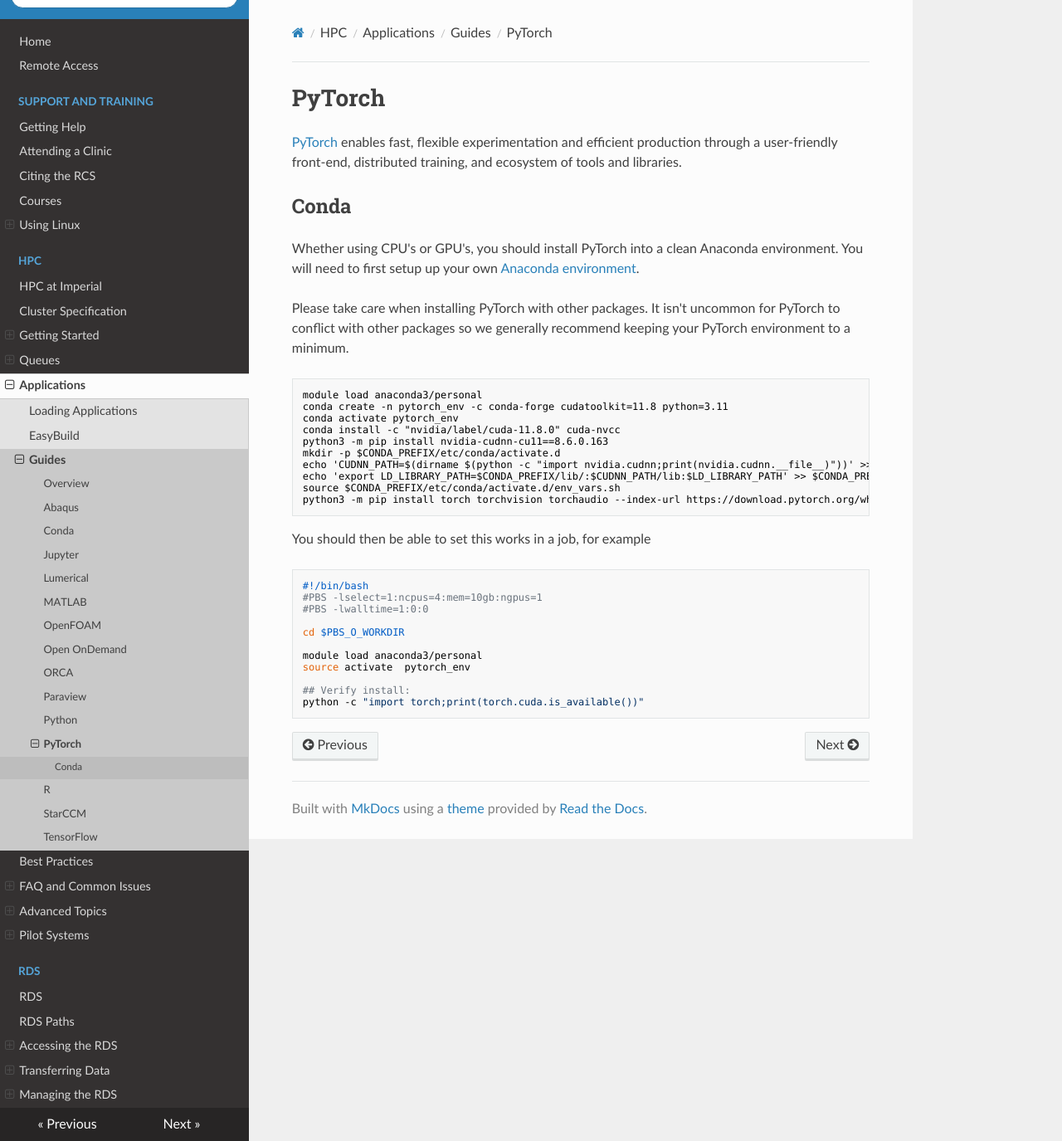
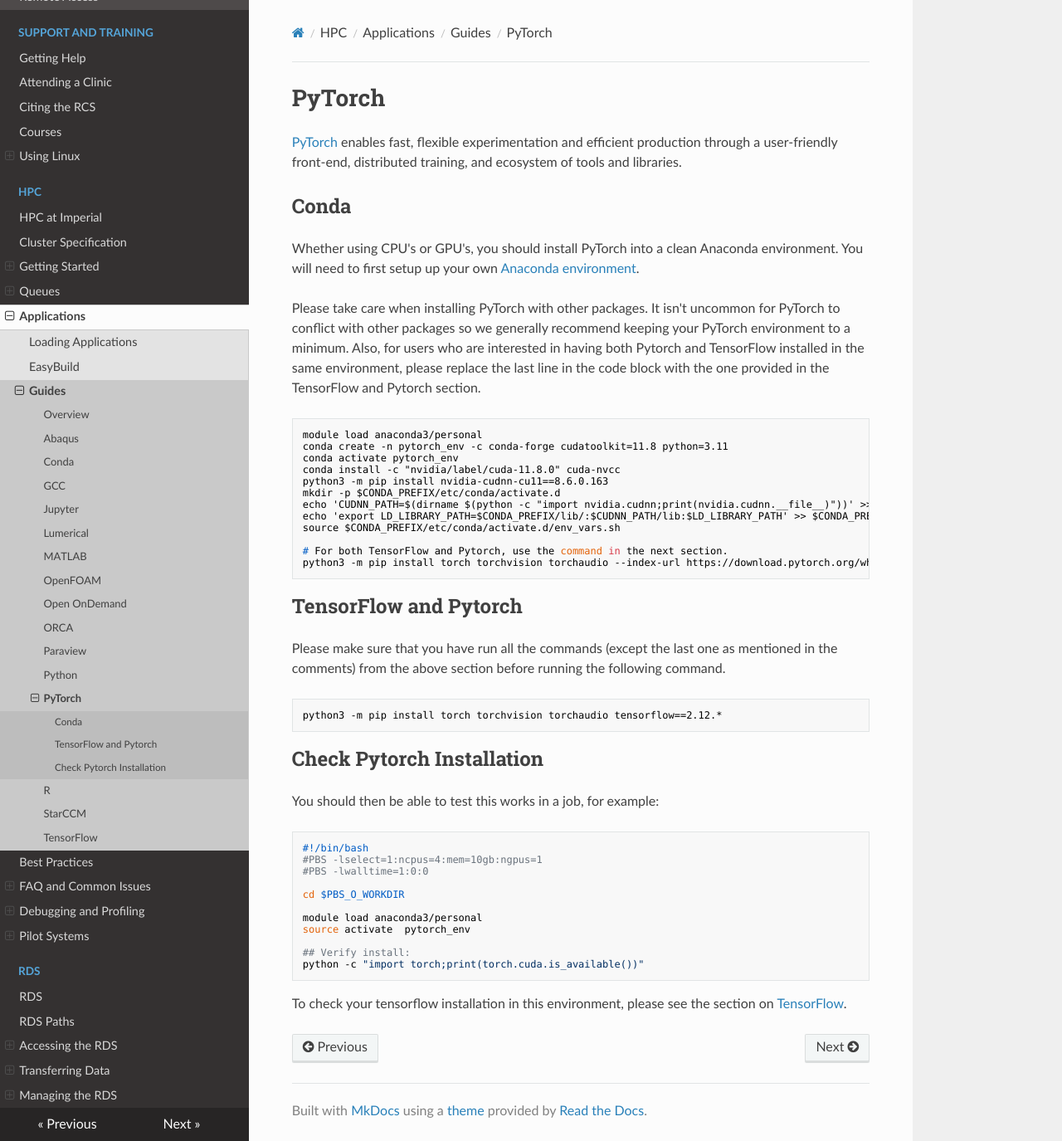
Before and after one commit to ImperialCollegeLondon/icl-rcs-user-guide, an MkDocs documentation site: the page built from docs/hpc/applications/guides/pytorch.md, in a window 1280 px wide and 1375 px high. Shown: the whole window at 83% size. Built offline with MkDocs 1.6.1, drawn with Linux system fonts in a browser that asks for light colours; nearby versions of some CDN libraries.

Commit message:
Updated Pytorch, Tensorflow and GCC module pages (#8)
* Added tensorflow and pytorch instructions

* Added the GCCcore module issue with example

* Added the GCC page to index page

* Updated pytorch details in the TF page

* Apply suggestions from code review

Co-authored-by: David Hempston <cyber_veio@hotmail.com>

---------

Co-authored-by: David Hempston <cyber_veio@hotmail.com>

````diff
--- a/docs/hpc/applications/guides/pytorch.md
+++ b/docs/hpc/applications/guides/pytorch.md
@@ -5,7 +5,7 @@
 ## Conda
 Whether using  CPU's or GPU's, you should install PyTorch into a clean Anaconda environment. You will need to first setup up your own [Anaconda environment](./conda.md).
 
-Please take care when installing PyTorch with other packages. It isn't uncommon for PyTorch to conflict with other packages so we generally recommend keeping your PyTorch environment to a minimum.
+Please take care when installing PyTorch with other packages. It isn't uncommon for PyTorch to conflict with other packages so we generally recommend keeping your PyTorch environment to a minimum. Also, for users who are interested in having both Pytorch and TensorFlow installed in the same environment, please replace the last line in the code block with the one provided in the TensorFlow and Pytorch section.
 
 ```console
 module load anaconda3/personal
@@ -17,10 +17,22 @@ mkdir -p $CONDA_PREFIX/etc/conda/activate.d
 echo 'CUDNN_PATH=$(dirname $(python -c "import nvidia.cudnn;print(nvidia.cudnn.__file__)"))' >> $CONDA_PREFIX/etc/conda/activate.d/env_vars.sh
 echo 'export LD_LIBRARY_PATH=$CONDA_PREFIX/lib/:$CUDNN_PATH/lib:$LD_LIBRARY_PATH' >> $CONDA_PREFIX/etc/conda/activate.d/env_vars.sh
 source $CONDA_PREFIX/etc/conda/activate.d/env_vars.sh
+
+# For both TensorFlow and Pytorch, use the command in the next section.
 python3 -m pip install torch torchvision torchaudio --index-url https://download.pytorch.org/whl/cu118
 ```
 
-You should then be able to set this works in a job, for example
+## TensorFlow and Pytorch
+
+Please make sure that you have run all the commands (except the last one as mentioned in the comments) from the above section before running the following command.
+
+```bash
+python3 -m pip install torch torchvision torchaudio tensorflow==2.12.*
+```
+
+## Check Pytorch Installation
+
+You should then be able to test this works in a job, for example:
 
 ```bash
 #!/bin/bash
@@ -35,3 +47,5 @@ source activate  pytorch_env
 ## Verify install:
 python -c "import torch;print(torch.cuda.is_available())"
 ```
+
+To check your  tensorflow installation in this environment, please see the section on [TensorFlow](./tensorflow.md).
--- a/mkdocs.yml
+++ b/mkdocs.yml
@@ -57,6 +57,7 @@ nav:
         - Overview: hpc/applications/guides/index.md
         - Abaqus: hpc/applications/guides/abaqus.md
         - Conda: hpc/applications/guides/conda.md
+        - GCC: hpc/applications/guides/GCC.md
         - Jupyter: hpc/applications/guides/jupyter.md
         - Lumerical: hpc/applications/guides/lumerical.md
         - MATLAB: hpc/applications/guides/matlab.md
@@ -80,7 +81,7 @@ nav:
       - Jobs causing issues with the RDS: hpc/faq/job-issues-rds.md
       - No such file or directory: hpc/faq/bad-interpreter.md
       - Same or Previous Code not working: hpc/faq/code-not-working.md
-    - Advanced Topics:
+    - Debugging and Profiling:
       - Overview: hpc/advanced/index.md
       - Thread Pinning: hpc/advanced/thread-pinning.md
       - Application Profiling:
````
Also changed, not shown: docs/hpc/applications/guides/GCC.md (added, +96 -0 lines), docs/hpc/applications/guides/tensorflow.md (+4 -0 lines).
